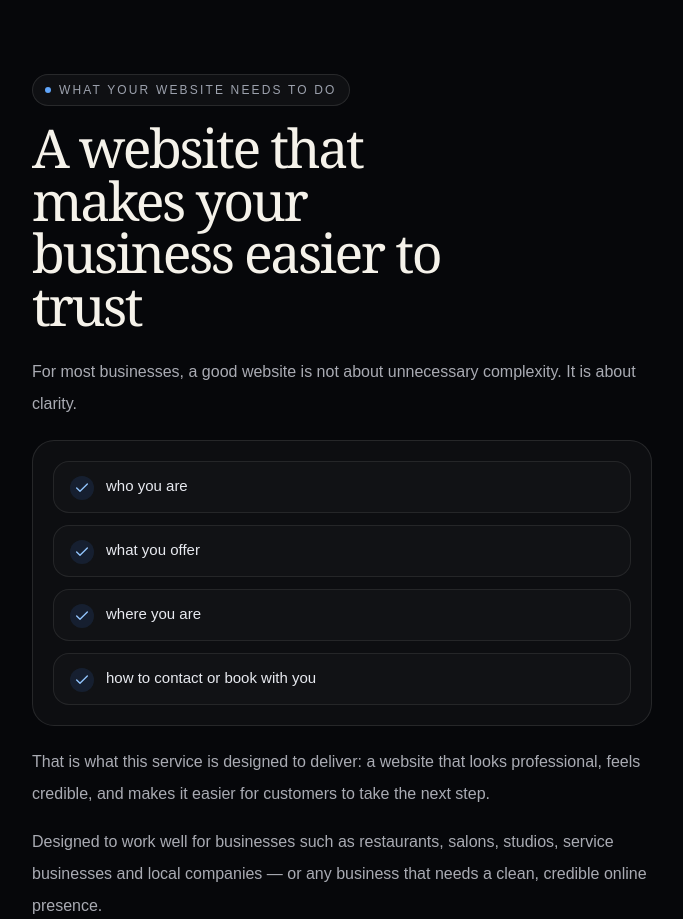
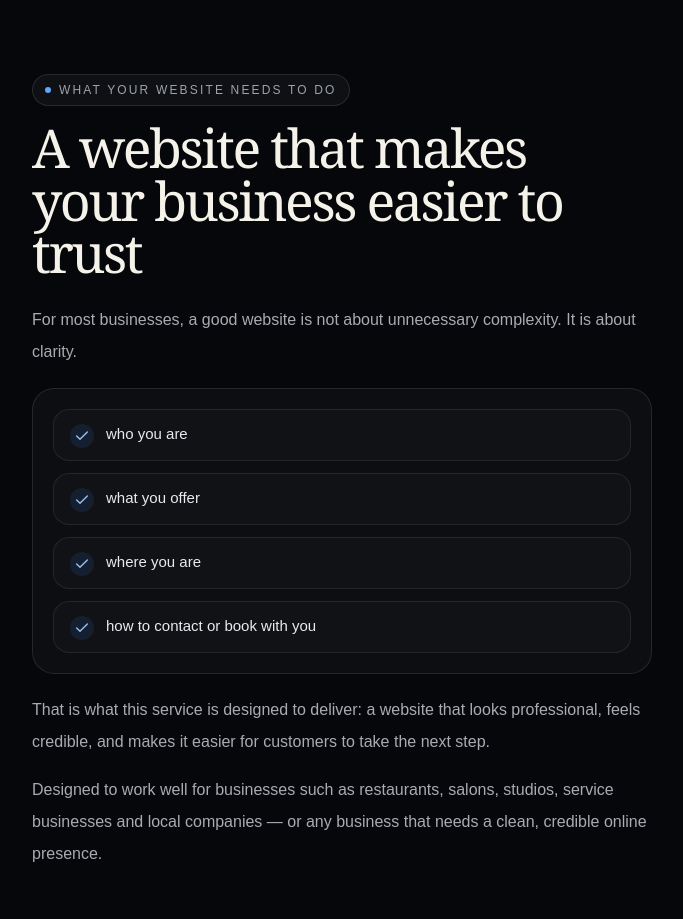
Before and after one commit to cleanwebsitesuk/cleanwebsites, a Next.js app: page / in a window 1280 px wide. Shown: the part 1740-2659 px from the top of the page, without its empty margins (0-683 px from the left). Built offline with nearby package versions, Linux system fonts and the light colour scheme.

Commit message:
Update page.tsx

```diff
--- a/app/page.tsx
+++ b/app/page.tsx
@@ -1258,7 +1258,7 @@ export default function HomePage() {
   <SectionShell>
     <div className="max-w-[680px]">
       <SectionEyebrow>What your website needs to do</SectionEyebrow>
-      <h2 className="mt-4 max-w-[16ch] font-serif text-[clamp(2rem,6vw,3.35rem)] leading-[0.98] tracking-[-0.045em] text-[#F5F2EA]">
+      <h2 className="mt-4 max-w-[18ch] font-serif text-[clamp(2rem,6vw,3.35rem)] leading-[0.98] tracking-[-0.045em] text-[#F5F2EA]">
         A website that makes your business easier to trust
       </h2>
 
```
